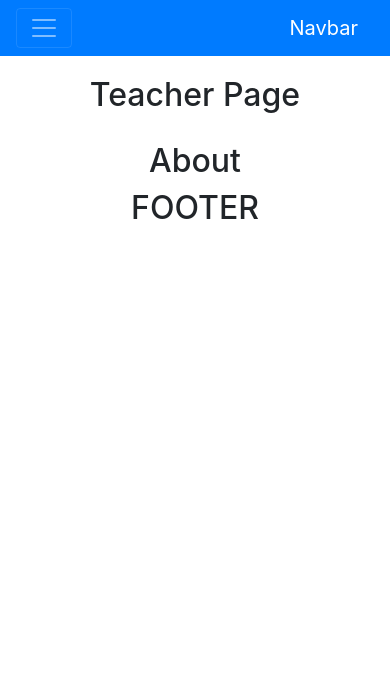
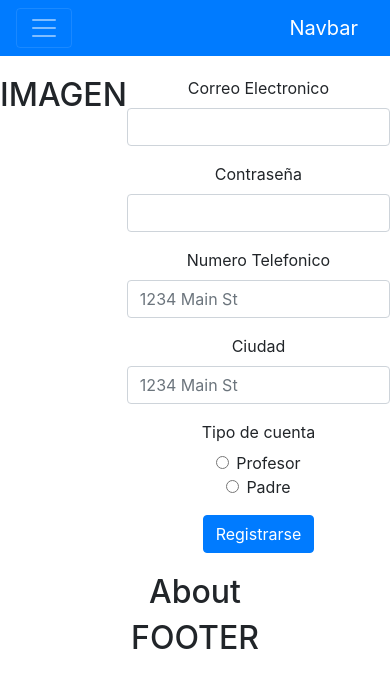
Before and after one commit to DavidVeVe/home-school, a React (Create React App) app in the folder frontend/: page / in a window 390 px wide. Shown: the top 688 px of the page. Built offline with nearby package versions, Linux system fonts and the light colour scheme.

Commit message:
[ADD] signup auth and signin

```diff
--- a/frontend/package.json
+++ b/frontend/package.json
@@ -12,8 +12,12 @@
     "react-bootstrap": "^1.0.0",
     "react-dom": "^16.13.1",
     "react-icons": "^3.9.0",
+    "react-redux": "^7.2.0",
     "react-router-dom": "^5.1.2",
-    "react-scripts": "3.4.1"
+    "react-scripts": "3.4.1",
+    "react-toastify": "^5.5.0",
+    "redux": "^4.0.5",
+    "redux-thunk": "^2.3.0"
   },
   "scripts": {
     "start": "react-scripts start",
--- a/frontend/src/App.js
+++ b/frontend/src/App.js
@@ -1,5 +1,6 @@
 import React from 'react';
 import { BrowserRouter as Router, Switch, Route } from 'react-router-dom';
+import { Provider } from 'react-redux';
 
 import 'bootstrap/dist/css/bootstrap.css';
 import './App.css';
@@ -9,8 +10,11 @@ import CreateClass from './containers/CreateClass/CreateClass';
 import HomePage from './containers/HomePage/HomePage';
 import Leasons from './containers/Leasons/Leasons';
 
+import store from './redux/configStore';
+
 function App() {
 	return (
+		<Provider store={store({})}>
 			<Router>
 				<div className='App'>
 					<Navbar />
@@ -21,6 +25,7 @@ function App() {
 					</Switch>
 				</div>
 			</Router>
+		</Provider>
 	);
 }
 
--- a/frontend/src/components/Navbar/Navbar.js
+++ b/frontend/src/components/Navbar/Navbar.js
@@ -1,31 +1,45 @@
-import React, { Fragment } from 'react';
+import React, { Fragment, useState } from 'react';
 import { Link } from 'react-router-dom';
+import { connect } from 'react-redux';
 
 import './Nav.css';
 
 function Navbar() {
-	const token = true;
-	const tipoDeCuenta = 'Profesor';
+	const token = false;
+	const tipoDeCuenta = '';
+
+	const [login, setLogin] = useState('');
+	const [password, setPassword] = useState('');
+
+	const handleLoginInput = (event) => {
+		setLogin(event.target.value);
+	};
+
+	const handlePasswordInput = (event) => {
+		setPassword(event.target.value);
+	};
 
 	let navbar_components = null;
 	if (!token) {
 		navbar_components = (
 			<Fragment>
 				<input
+					onChange={handleLoginInput}
 					className='form-control mr-sm-2'
-					type='search'
+					type='text'
 					placeholder='Email*'
 					aria-label='Search'
+					value={login}
 				/>
 				<input
+					onChange={handlePasswordInput}
 					className='form-control mr-sm-2'
-					type='search'
+					type='password'
 					placeholder='Password*'
+					value={password}
 					aria-label='Search'
 				/>
-				<button className='btn btn-dark my-2 my-sm-0' type='submit'>
-					Login
-				</button>
+				<button className='btn btn-dark my-2 my-sm-0'>Iniciar Sesion</button>
 			</Fragment>
 		);
 	}
@@ -87,4 +101,8 @@ function Navbar() {
 	);
 }
 
-export default Navbar;
+const mapStateToProps = (state) => {};
+
+const mapDispatchToProps = {};
+
+export default connect(null, null)(Navbar);
--- a/frontend/src/components/SignUp/SignUp.js
+++ b/frontend/src/components/SignUp/SignUp.js
@@ -1,18 +1,40 @@
-import React, { Fragment } from 'react';
+import React, { Fragment, useState } from 'react';
+import { connect } from 'react-redux';
+import * as actions from '../../redux/actions/';
+
 import './SignUp.css';
 
-function SignUp({ onchange }) {
+function SignUp({ onchange, ...props }) {
+	const [email, setEmail] = useState('');
+	const [password, setPassword] = useState('');
+	const [phone, setPhone] = useState('');
+	const [city, setCity] = useState('');
+	const [accType, setAccType] = useState('');
+
+	const handleRegisterSubmit = (event) => {
+		event.preventDefault();
+		props.authRegisterUser({ email, password, accType });
+	};
+
 	return (
-		<Fragment>
-			<form onSubmit={(event) => event.preventDefault()}>
+		<form onSubmit={handleRegisterSubmit}>
 			<div className='form-row'>
 				<div className='form-group col-md-6'>
-						<label htmlFor='inputEmail4'>Email</label>
-						<input type='email' className='form-control' id='inputEmail4' />
+					<label htmlFor='inputEmail4'>Correo Electronico</label>
+					<input
+						onChange={(event) => setEmail(event.target.value)}
+						required
+						value={email}
+						type='email'
+						className='form-control'
+					/>
 				</div>
 				<div className='form-group col-md-6'>
-						<label htmlFor='inputPassword4'>Password</label>
+					<label htmlFor='inputPassword4'>Contraseña</label>
 					<input
+						onChange={(event) => setPassword(event.target.value)}
+						required
+						value={password}
 						type='password'
 						className='form-control'
 						id='inputPassword4'
@@ -20,8 +42,11 @@ function SignUp({ onchange }) {
 				</div>
 			</div>
 			<div className='form-group'>
-					<label htmlFor='inputAddress'>Address</label>
+				<label htmlFor='inputAddress'>Numero Telefonico</label>
 				<input
+					onChange={(event) => setPhone(event.target.value)}
+					required
+					value={phone}
 					type='text'
 					className='form-control'
 					id='inputAddress'
@@ -29,32 +54,20 @@ function SignUp({ onchange }) {
 				/>
 			</div>
 			<div className='form-group'>
-					<label htmlFor='inputAddress2'>Address 2</label>
+				<label htmlFor='inputAddress'>Ciudad</label>
 				<input
+					onChange={(event) => setCity(event.target.value)}
+					required
+					value={city}
 					type='text'
 					className='form-control'
-						id='inputAddress2'
-						placeholder='Apartment, studio, or floor'
+					id='inputAddress'
+					placeholder='1234 Main St'
 				/>
 			</div>
-				<div className='form-row'>
-					<div className='form-group col-md-6'>
-						<label htmlFor='inputCity'>City</label>
-						<input type='text' className='form-control' id='inputCity' />
-					</div>
-					<div className='form-group col-md-4'>
-						<label htmlFor='inputState'>State</label>
-						<select id='inputState' className='form-control'>
-							<option>Choose...</option>
-							<option>...</option>
-						</select>
-					</div>
-					<div className='form-group col-md-2'>
-						<label htmlFor='inputZip'>Zip</label>
-						<input type='text' className='form-control' id='inputZip' />
-					</div>
-				</div>
-				<fieldset onChange={onchange} className='form-group'>
+			<fieldset
+				onChange={(event) => setAccType(event.target.value)}
+				className='form-group'>
 				<div className='row'>
 					<legend className='col-form-label col-sm-2 pt-0'>
 						Tipo de cuenta
@@ -87,12 +100,15 @@ function SignUp({ onchange }) {
 					</div>
 				</div>
 			</fieldset>
-				<button type='submit' className='btn btn-primary'>
-					Sign in
-				</button>
+			<button className='btn btn-primary'>Registrarse</button>
 		</form>
-		</Fragment>
 	);
 }
 
-export default SignUp;
+/* const mapStateToProps = (state) => ({}); */
+
+const mapDispatchToProps = {
+	authRegisterUser: actions.authRegisterUser,
+};
+
+export default connect(null, mapDispatchToProps)(SignUp);
--- a/frontend/src/containers/HomePage/HomePage.js
+++ b/frontend/src/containers/HomePage/HomePage.js
@@ -9,7 +9,7 @@ import TeacherPage from '../Teacher/Teacher';
 
 const HomePage = () => {
 	const [typeAccount, setTypeAccount] = useState('');
-	const token = true;
+	const token = false;
 
 	const handleField = (event) => {
 		const {
--- /dev/null
+++ b/frontend/src/redux/actions/actionTypes.js
@@ -0,0 +1,2 @@
+export const BEGIN_LOGIN_AUTH = 'BEGIN_LOGIN_AUTH';
+export const REGISTER_TEACHER_SUCCESS = 'REGISTER_TEACHER_SUCCESS';
--- /dev/null
+++ b/frontend/src/redux/actions/auth.js
@@ -0,0 +1,42 @@
+import axios from 'axios';
+
+import * as types from './actionTypes';
+
+export const authRegisterUser = (action) => {
+	return (dispatch) => {
+		const authData = {
+			email: action.email,
+			password: action.password,
+			returnSecureToken: true,
+		};
+
+		if (action.accType === 'Profesor') {
+			axios
+				.post(
+					'https://identitytoolkit.googleapis.com/v1/accounts:signUp?key=AIzaSyBDPe2PY7E_oA0n-pIehvXLNTL2wnG4x_g',
+					authData
+				)
+				.then((response) =>
+					dispatch({
+						type: types.REGISTER_TEACHER_SUCCESS,
+						payload: { ...response.data, ...action.accType },
+					})
+				)
+				.catch((error) => dispatch({ type: '' }));
+		}
+	};
+};
+
+export const authLoginUser = (action) => {
+	return (dispatch) => {
+		const authData = {
+			email: action.email,
+			password: action.password,
+			returnSecureToken: true,
+		};
+		axios.post(
+			'https://identitytoolkit.googleapis.com/v1/accounts:signInWithPassword?key=AIzaSyBDPe2PY7E_oA0n-pIehvXLNTL2wnG4x_g',
+			authData
+		);
+	};
+};
--- /dev/null
+++ b/frontend/src/redux/actions/index.js
@@ -0,0 +1 @@
+export * from './auth';
--- /dev/null
+++ b/frontend/src/redux/configStore.js
@@ -0,0 +1,16 @@
+import { createStore, combineReducers, applyMiddleware, compose } from 'redux';
+import thunk from 'redux-thunk';
+import authReducer from './reducers/auth';
+
+const rootReducer = combineReducers({ auth: authReducer });
+
+export default function configureStore(initialState) {
+	const composeEnhancers =
+		window.__REDUX_DEVTOOLS_EXTENSION_COMPOSE__ || compose; // add support for Redux dev tools
+
+	return createStore(
+		rootReducer,
+		initialState,
+		composeEnhancers(applyMiddleware(thunk))
+	);
+}
--- /dev/null
+++ b/frontend/src/redux/reducers/auth.js
@@ -0,0 +1,18 @@
+import * as types from '../actions/actionTypes';
+
+const initialState = {
+	userData: null,
+};
+
+export default function authReducer(state = initialState, action) {
+	const { type, payload } = action;
+	switch (type) {
+		case types.REGISTER_TEACHER_SUCCESS:
+			return {
+				...state,
+				userData: payload,
+			};
+		default:
+			return state;
+	}
+}
```
Also changed, not shown: frontend/src/components/SignIn/SignIn.js (+15 -16 lines), 2 other files (tests, documents, lock files or other folders). Lines whose indentation alone changed are shown as unchanged.
